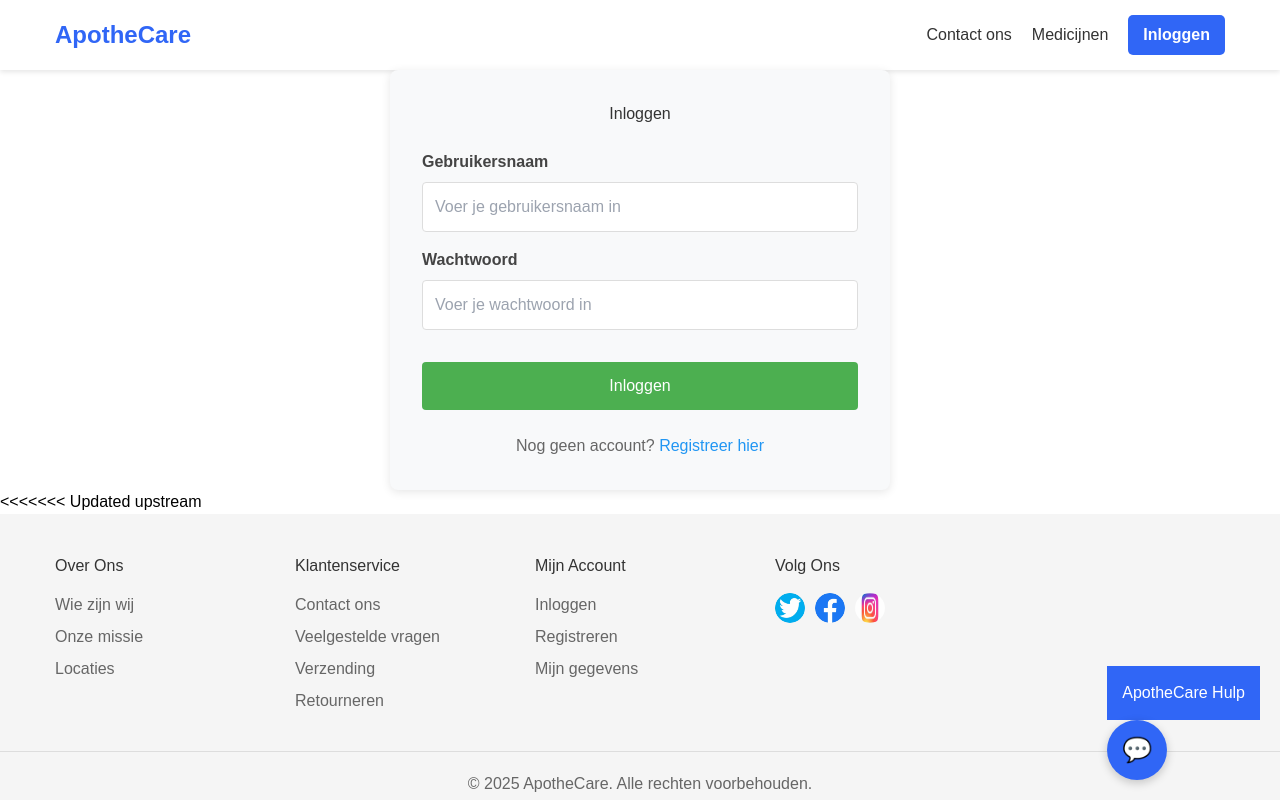
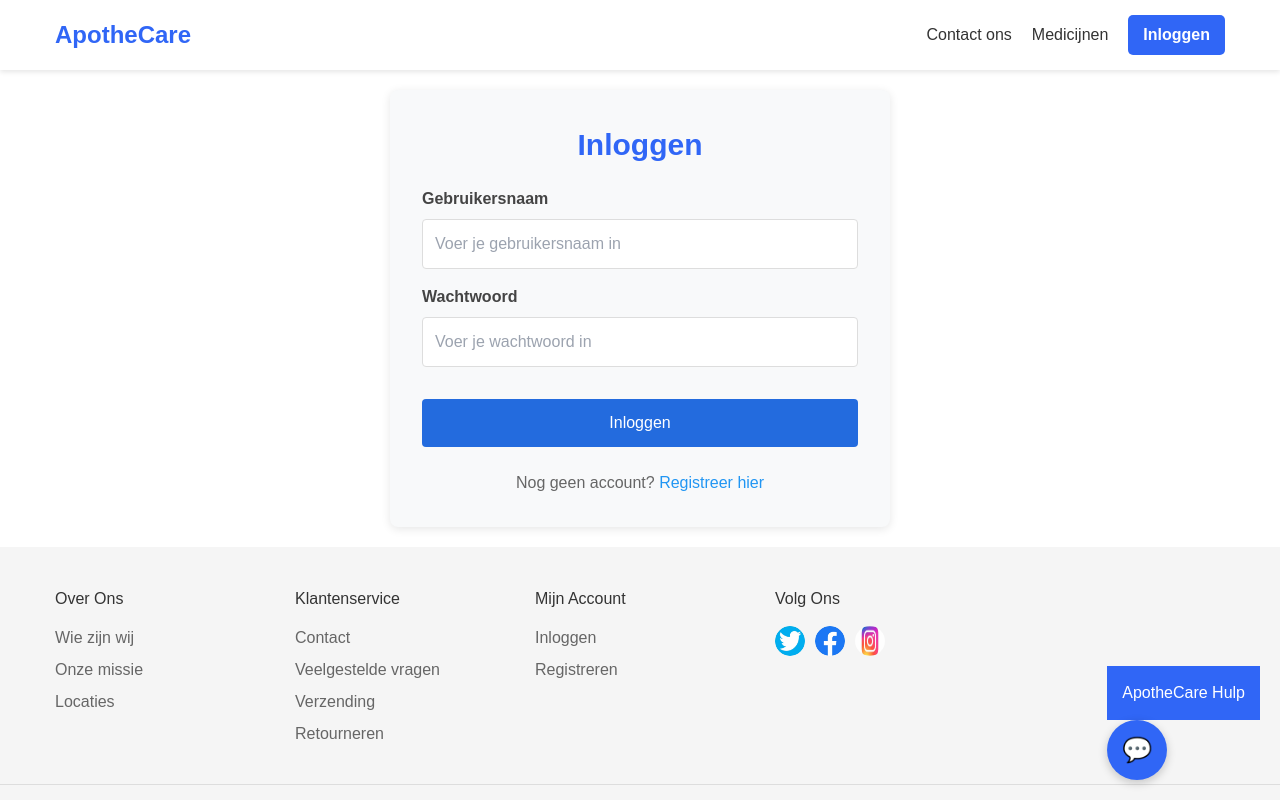
Before and after one commit to schowzgit1/Webshop-projectweek, a Nuxt app: page /login in a window 1280 px wide. Shown: the top 800 px of the page. Built offline with nearby package versions, Linux system fonts and the light colour scheme.

Commit message:
small fixes across the site

```diff
--- a/app.vue
+++ b/app.vue
@@ -22,54 +22,6 @@
             <NuxtPage />
         </main>
 
-<<<<<<< Updated upstream
-    <footer>
-      <div class="container footer-container">
-        <div class="footer-section">
-          <h3>Over Ons</h3>
-          <ul>
-            <li><a href="#">Wie zijn wij</a></li>
-            <li><a href="#">Onze missie</a></li>
-            <li><a href="#">Locaties</a></li>
-          </ul>
-        </div>
-        <div class="footer-section">
-          <h3>Klantenservice</h3>
-          <ul>
-            <li><NuxtLink to="/contact">Contact ons</NuxtLink></li>
-            <li><a href="#">Veelgestelde vragen</a></li>
-            <li><a href="#">Verzending</a></li>
-            <li><a href="#">Retourneren</a></li>
-          </ul>
-        </div>
-        <div class="footer-section">
-          <h3>Mijn Account</h3>
-          <ul>
-            <li><a href="#">Inloggen</a></li>
-            <li><a href="#">Registreren</a></li>
-            <li><a href="#">Mijn gegevens</a></li>
-          </ul>
-        </div>
-        <div class="footer-section">
-          <h3>Volg Ons</h3>
-          <div class="social-links">
-            <a href="#" aria-label="Twitter">
-              <img src="/assets/images/twitter.jpg" alt="Twitter" class="social-icon">
-            </a>
-            <a href="#" aria-label="Facebook">
-              <img src="/assets/images/facebook.jpg" alt="Facebook" class="social-icon">
-            </a>
-            <a href="#" aria-label="Instagram">
-              <img src="/assets/images/instagram.jpg" alt="Instagram" class="social-icon">
-            </a>
-          </div>
-        </div>
-      </div>
-      <div class="copyright">
-        <p>© 2025 ApotheCare. Alle rechten voorbehouden.</p>
-      </div>
-    </footer>
-=======
         <footer>
             <div class="container footer-container">
                 <div class="footer-section">
@@ -117,7 +69,6 @@
                 <p>© 2025 ApotheCare. Alle rechten voorbehouden.</p>
             </div>
         </footer>
->>>>>>> Stashed changes
 
         <!-- Chat Bot Component -->
         <ChatBot />
--- a/pages/contact.vue
+++ b/pages/contact.vue
@@ -40,7 +40,7 @@
             <h3>Direct contact</h3>
             <p>📞 +31 (0)20 123 4567</p>
             <p>📧 info@smartapotheek.nl</p>
-            <p>📍 Hoofdstraat 123, 1234 AB Amsterdam</p>
+            <p>🌎 Hoofdstraat 123, 1234 AB Amsterdam</p>
           </div>
 
           <div class="info-block">
@@ -50,11 +50,7 @@
             <p>Zondag: Gesloten</p>
           </div>
 
-          <div class="info-block chatbot">
-            <h3>24/7 Chatbot Assistent</h3>
-            <p>Onze virtuele assistent staat 24/7 klaar om uw vragen te beantwoorden.</p>
-            <button>Start chat</button>
-          </div>
+
         </div>
       </div>
     </main>
@@ -97,7 +93,7 @@
 .info-block {
   background: #f8f9fa; padding: 15px; border-radius: 8px; text-align: left;
 }
-.chatbot button {
+.chatbot-button {
   background: #236bde; color: white; padding: 5px 15px; border: none;
   border-radius: 5px; cursor: pointer; margin-top: 10px;
 }
--- a/pages/landingpage.vue
+++ b/pages/landingpage.vue
@@ -16,8 +16,14 @@
                 advies
             </div>
 
-            <button>Inloggen</button>
-            <button class="primary">Start met bestellen</button>
+            <NuxtLink to="/login" class="button">
+            Inloggen
+            </NuxtLink>
+
+            <NuxtLink to="/medicijnen" class="primary">
+            Start met bestellen
+            </NuxtLink>
+
         </div>
         <div>
             <img
@@ -137,7 +143,7 @@
     transition: all 0.3s ease;
 }
 
-button.primary {
+.primary {
     background-color: #2466e1;
     color: white;
     border: 2px solid #2466e1;
@@ -148,7 +154,7 @@
     background-color: rgba(0, 0, 0, 0.1);
 }
 
-button.primary:hover {
+.primary:hover {
     background-color: darkblue;
 }
 
--- a/pages/login.vue
+++ b/pages/login.vue
@@ -88,7 +88,7 @@
 <style scoped>
 .login-container {
   max-width: 500px;
-  margin: 0 auto;
+  margin: 20px auto;
   padding: 2rem;
   background-color: #f8f9fa;
   border-radius: 8px;
@@ -97,8 +97,10 @@
 
 h1 {
   text-align: center;
-  color: #333;
-  margin-bottom: 1.5rem;
+  margin-bottom: 20px;
+  color: #3066f6;
+  font-size: 30px;
+  font-weight: bold;
 }
 
 .login-form {
@@ -133,11 +135,11 @@
   border-radius: 4px;
   font-size: 1rem;
   cursor: pointer;
-  background-color: #4CAF50;
+  background-color: #236bde;
 }
 
 .login-button:hover {
-  background-color: #3e8e41;
+  background-color: #2261c7;
 }
 
 .error-message {
--- a/pages/register.vue
+++ b/pages/register.vue
@@ -157,7 +157,7 @@
 }
 
 .register-form {
-  background-color: white;
+  background-color: #f8f9fa;
   padding: 30px;
   border-radius: 8px;
   box-shadow: 0 2px 10px rgba(0, 0, 0, 0.1);
@@ -169,6 +169,8 @@
   text-align: center;
   margin-bottom: 20px;
   color: #3066f6;
+  font-size: 30px;
+  font-weight: bold;
 }
 
 .form-group {
```
